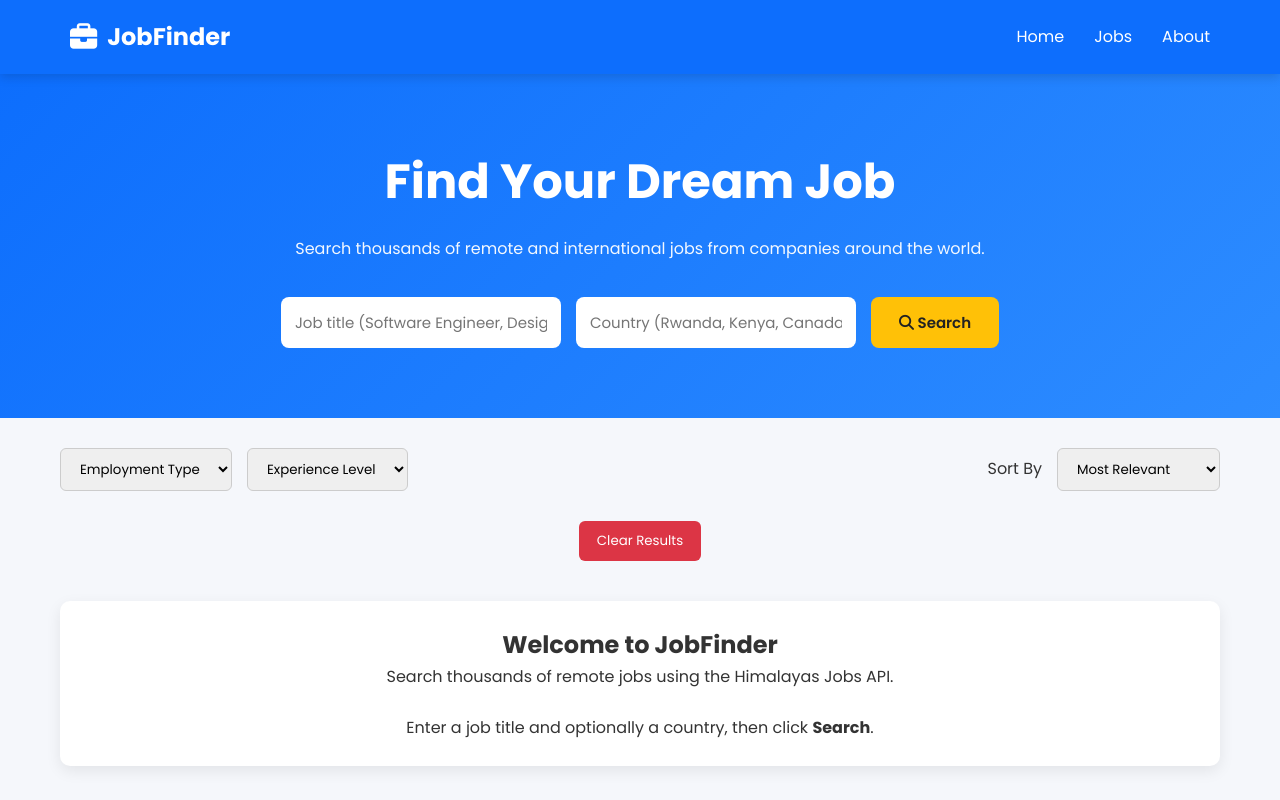
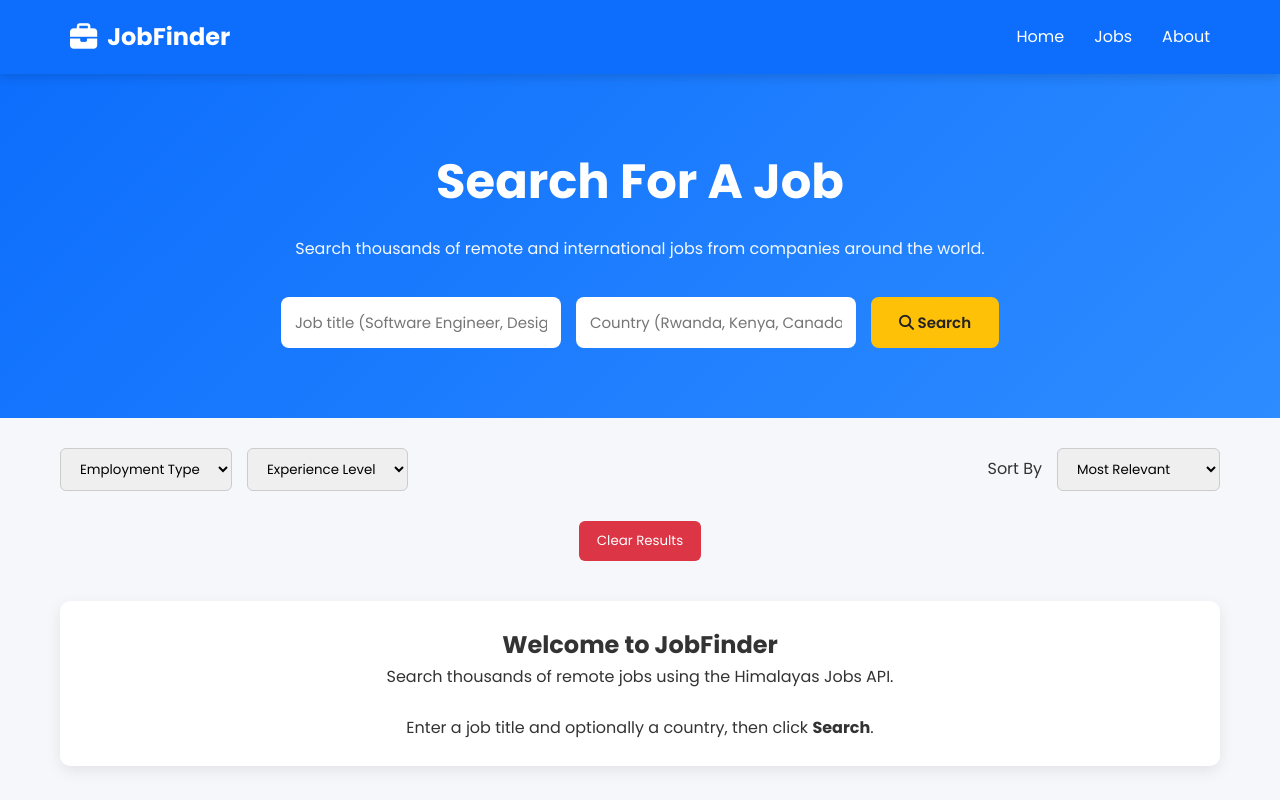
Before and after one commit to xinz-ctr/Playing-Around-with-APIs, a plain HTML site: page index.html in a window 1280 px wide. Shown: the top 800 px of the page. Drawn offline with Linux system fonts and the light colour scheme.

Commit message:
optimized the project

```diff
--- a/index.html
+++ b/index.html
@@ -38,7 +38,7 @@
 
     <section class="hero">
 
-        <h1>Find Your Dream Job</h1>
+        <h1>Search For A Job</h1>
 
         <p>
             Search thousands of remote and international jobs
```
Also changed, not shown: 1 other file.
